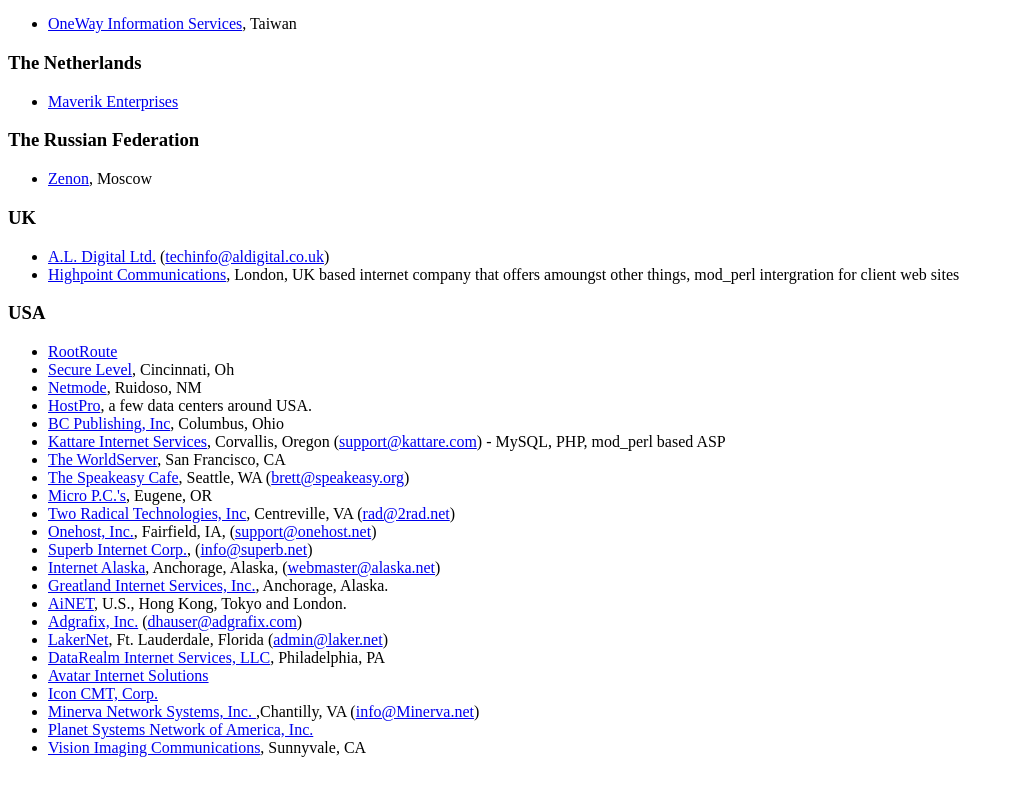
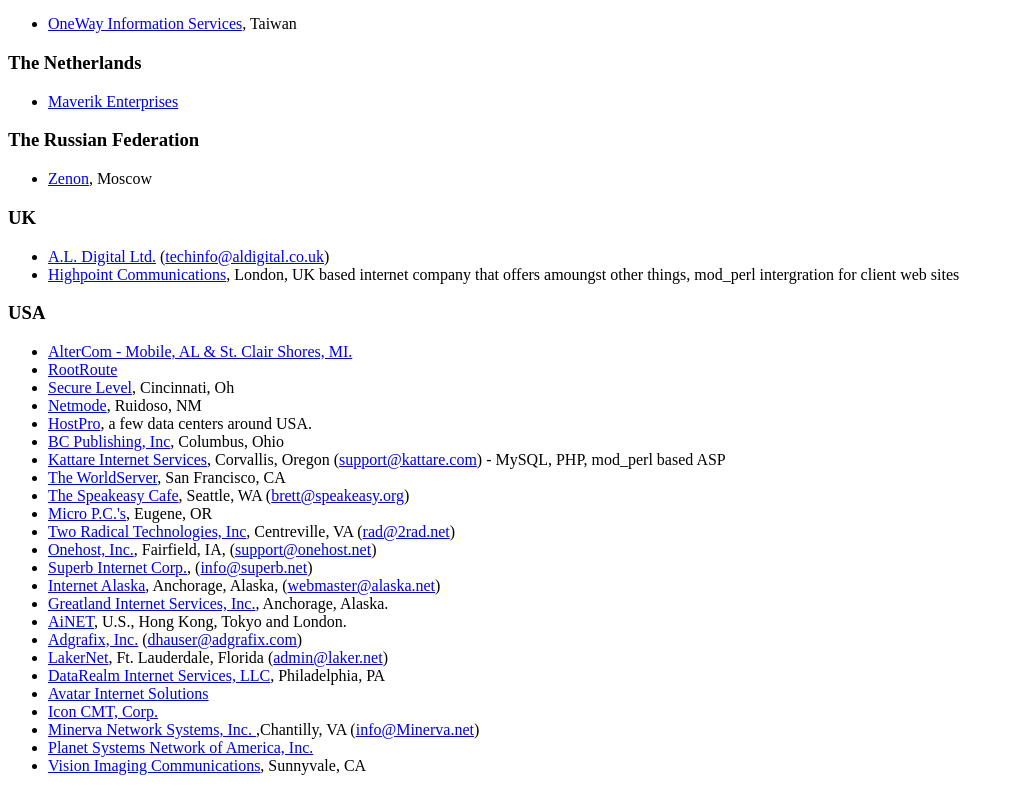
Before and after one commit to Distrotech/modperl_docs, a plain HTML site: page src/help/isps.html in a window 1280 px wide. Shown: the part 845-1636 px from the top of the page, without its empty margins (0-1014 px from the left). Drawn offline with Linux system fonts and the light colour scheme.

Commit message:
AlterCom, a new mod_perl ISP PR: Obtained from: Submitted by: Reviewed by:
git-svn-id: https://svn.apache.org/repos/asf/perl/modperl/docs/trunk@66585 13f79535-47bb-0310-9956-ffa450edef68

```diff
--- a/src/help/isps.html
+++ b/src/help/isps.html
@@ -148,10 +148,12 @@ amoungst other things, mod_perl intergration for client web sites</li>
 </ul>
 
 
-
 <h3>USA</h3>
 
 <ul>
+
+<li><a href="http://altercom.com/home.html">AlterCom - Mobile, AL &
+St. Clair Shores, MI.</a></li>
 
 <li><a href="http://www.rootroute.com/">RootRoute</a></li>
 
```
